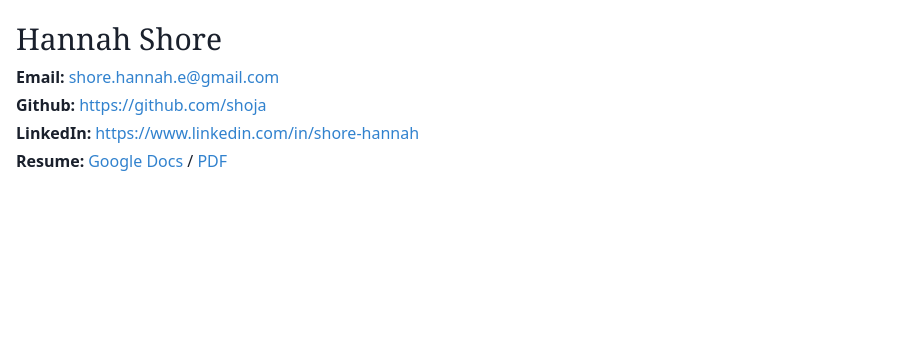
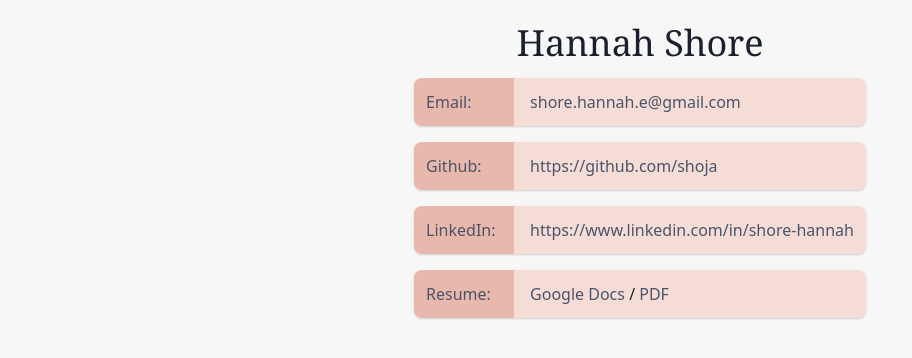
Before and after one commit to shoha/hannahsho.re, a Next.js app: page / in a window 1280 px wide. Shown: the top 358 px of the page, without its empty margins (0-912 px from the left). Built offline with nearby package versions, Linux system fonts and the light colour scheme.

Commit message:
Colors and layout. (#13)

```diff
--- a/components/LinkBasic.js
+++ b/components/LinkBasic.js
@@ -2,7 +2,7 @@ import PropTypes from "prop-types"
 
 const LinkBasic = ({ href, children }) => {
   return (
-    <a href={href} className="text-blue-600 hover:text-blue-800">
+    <a href={href} className="text-gray-700 hover:underline">
       {children}
     </a>
   )
--- a/components/LinkCard.js
+++ b/components/LinkCard.js
@@ -2,9 +2,21 @@ import PropTypes from "prop-types"
 
 const LinkCard = ({ labelContents, children }) => {
   return (
-    <div className="flex space-x-1">
-      <div className="font-semibold flex-initial">{labelContents}</div>
-      <div className="flex-initial">{children}</div>
+    <div className="link-card text-left flex space-x-1 bg-blush rounded-lg shadow hover:shadow-lg transition duration-100">
+      <div className="link-card__label flex-initial rounded-l-lg text-gray-700 bg-coral p-3">
+        {labelContents}
+      </div>
+      <div className="link-card__contents flex-initial p-3">{children}</div>
+
+      <style jsx>{`
+        .link-card {
+          max-width: 500px;
+        }
+
+        .link-card__label {
+          min-width: 100px;
+        }
+      `}</style>
     </div>
   )
 }
--- a/pages/index.js
+++ b/pages/index.js
@@ -5,7 +5,7 @@ import LinkBasic from "../components/LinkBasic"
 
 export default function Home() {
   return (
-    <div className="grid grid-cols-1 gap-4 container mx-auto px-4 mt-4">
+    <div className="min-h-screen bg-eggshell">
       <Head>
         <title>Hannah Shore</title>
         <link rel="icon" href="/favicon.ico" />
@@ -29,10 +29,10 @@ export default function Home() {
         <link rel="manifest" href="/site.webmanifest" />
       </Head>
 
-      <main className="text-gray-900">
-        <div className="space-y-1">
-          <h1 className="text-3xl font-serif">Hannah Shore</h1>
-          <ul className="space-y-1">
+      <main className="grid grid-cols-1 gap-4 container mx-auto px-4 pt-4 text-gray-900">
+        <div className="space-y-2 text-center">
+          <h1 className="text-4xl font-serif">Hannah Shore</h1>
+          <ul className="space-y-4 inline-block">
             <li className="">
               <LinkCard labelContents="Email:">
                 <LinkBasic href="mailto:shore.hannah.e@gmail.com">
--- /dev/null
+++ b/tailwind.config.js
@@ -0,0 +1,12 @@
+module.exports = {
+  theme: {
+    extend: {
+      colors: {
+        slate: "#B5C5C5",
+        eggshell: "#F7F7F7",
+        blush: "#F6DCD7",
+        coral: "#E9B8AC",
+      },
+    },
+  },
+}
```
Also changed, not shown: 1 other file (tests, documents, lock files or other folders).
